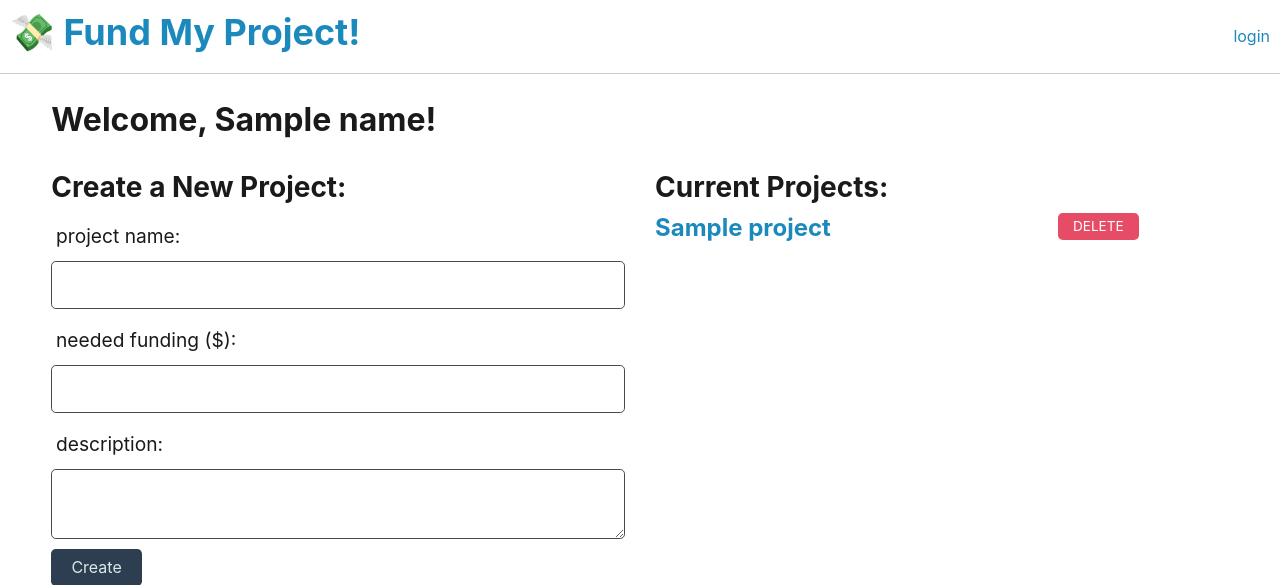
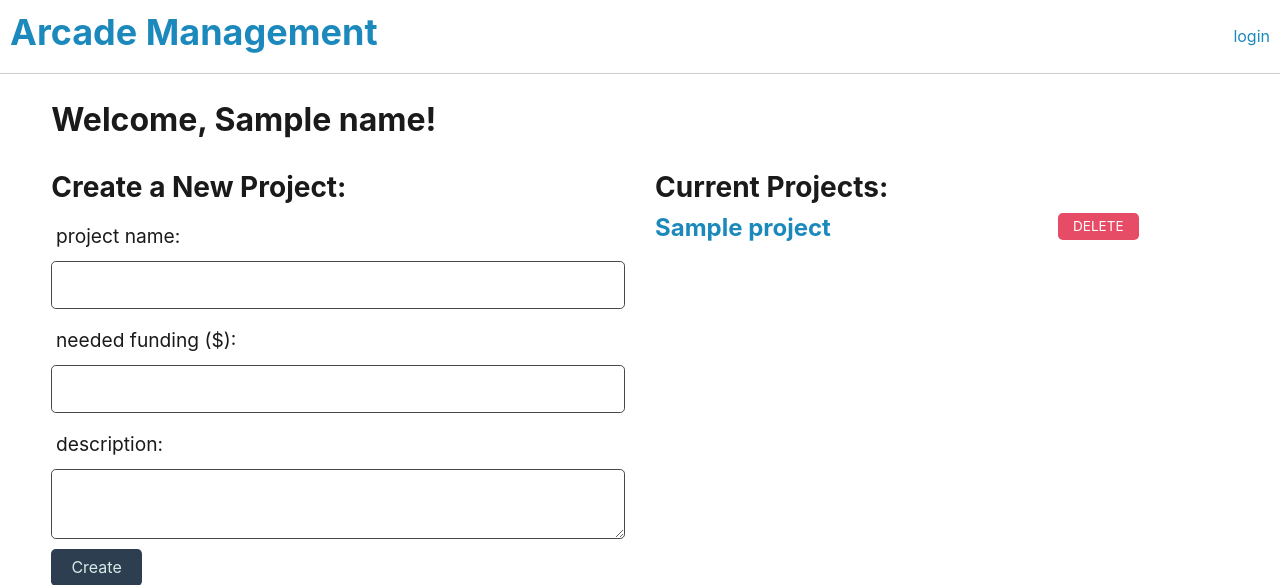
Before and after one commit to Irroc/arcade-manager, a Node project: template views/profile.handlebars in a window 1280 px wide. Shown: the top 585 px of the page. Run offline with Node 20 templates, Linux system fonts and the light colour scheme; the template is opened without the code that fills it: most values are stand-ins (such as "Sample title", 1, 10 or a date in 2020); some libraries are stand-ins or nearby versions.

Commit message:
Adams main.handlebars

```diff
--- a/views/layouts/main.handlebars
+++ b/views/layouts/main.handlebars
@@ -4,7 +4,7 @@
 <head>
   <meta charset="UTF-8">
   <meta name="viewport" content="width=device-width, initial-scale=1.0">
-  <title>Fund My Project!</title>
+  <title>Arcade-Manager</title>
   <link rel="stylesheet" href="/css/jass.css">
   <link rel="stylesheet" href="/css/style.css">
 </head>
@@ -13,17 +13,20 @@
   <div class="flex-column justify-space-around">
     <header class="display-flex justify-space-between align-center p-2">
       <h1>
-        <span role="img" aria-label="money">💸</span>
-        <a href="/">Fund My Project!</a>
+        {{!-- <span role="img" aria-label="money"> </span> --}}
+        <a href="/">Arcade Management</a>
       </h1>
       <nav>
         <!-- Conditionally render login or logout links -->
         {{#if logged_in}}
-        <a href="/profile">profile</a> |
+        <a href="/create">Create Games or Locations </a> |
+        <a href="/move">Move Locations</a> |
         <button class="no-button" id="logout">logout</button>
         {{else}}
         <a href="/login">login</a>
         {{/if}}
+
+
       </nav>
     </header>
     <main class="container container-fluid mt-5">
```
